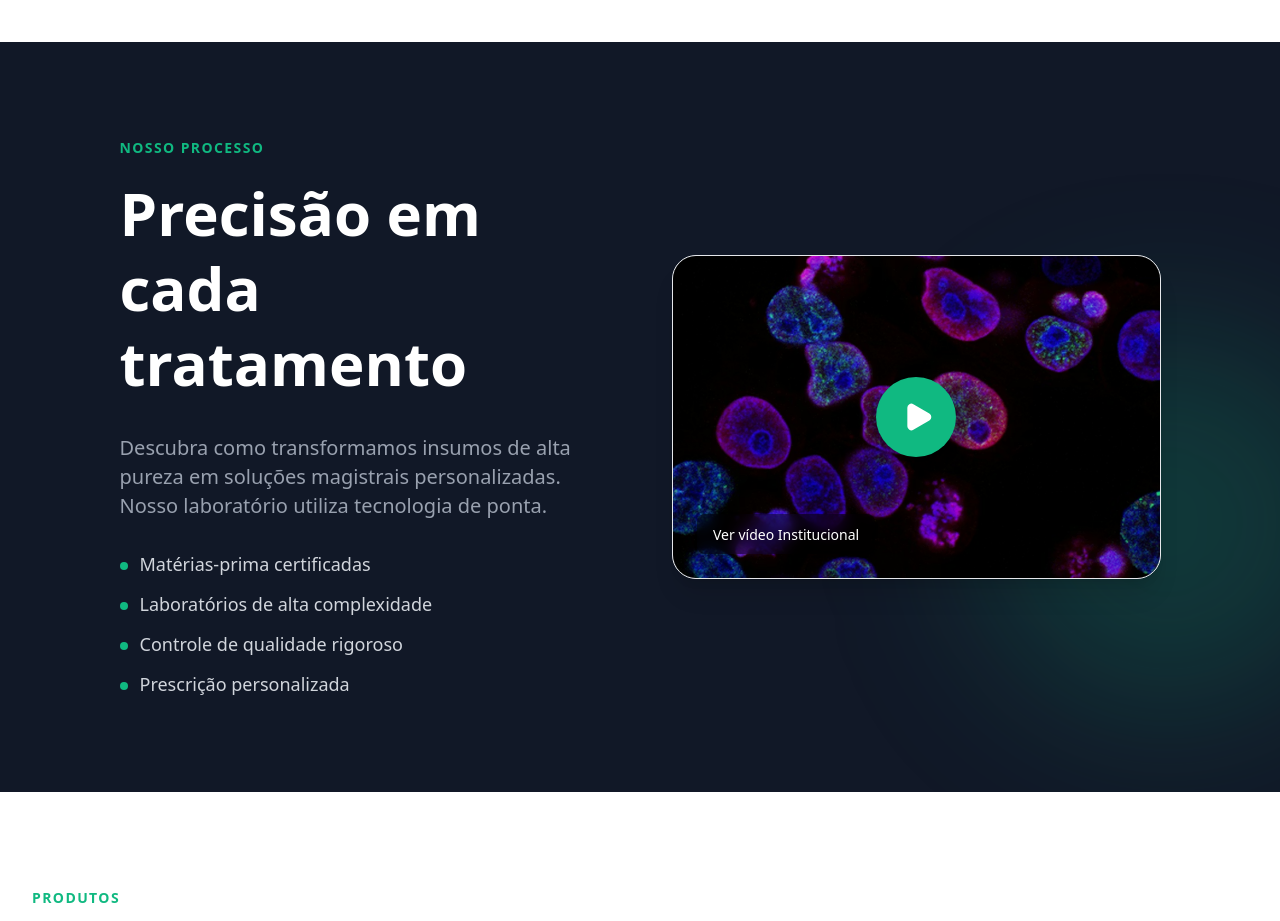
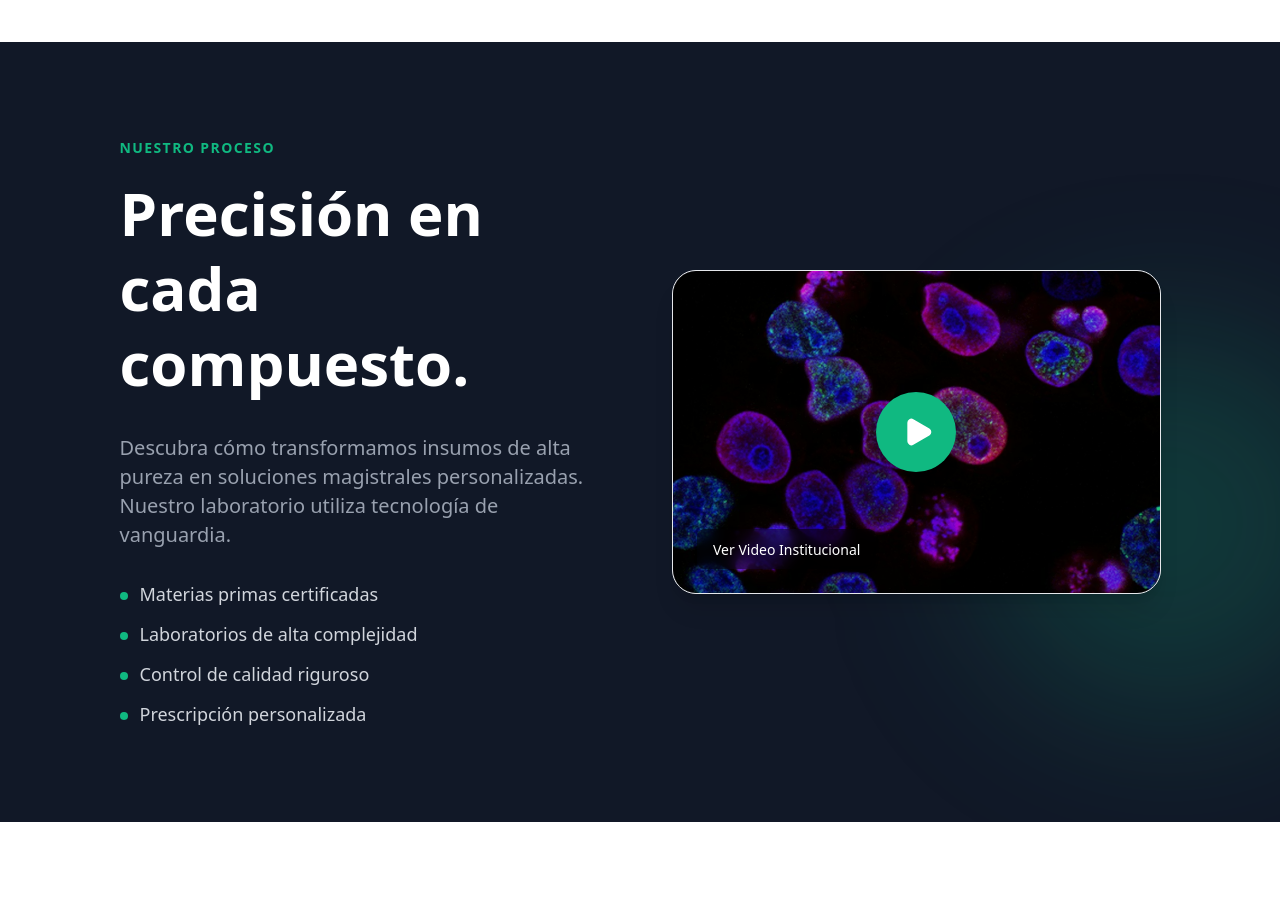
Before and after one commit to Rafael19722/desafio-frontend-singular, a Next.js app: page /es in a window 1280 px wide. Shown: the part 1340-2261 px from the top of the page. Built offline with nearby package versions, Linux system fonts and the light colour scheme.

Commit message:
feat: add the Spanish in process section

```diff
--- a/components/sections/Process.tsx
+++ b/components/sections/Process.tsx
@@ -1,15 +1,28 @@
 import Image from "next/image";
 import { Check, Play } from "lucide-react";
 
+interface ProcessProps {
+    subtitle: string
+    title: string
+    description: string
+    video_btn: string
+    list: {
+        item_1: string
+        item_2: string
+        item_3: string
+        item_4: string
+    }
+}
 
-const BENEFITS = [
-    "Matérias-prima certificadas",
-    "Laboratórios de alta complexidade",
-    "Controle de qualidade rigoroso",
-    "Prescrição personalizada"
-];
+export function Process({ dict }: ProcessProps) {
 
-export function Process() {
+    const BENEFITS = [
+        dict.list.item_1,
+        dict.list.item_2,
+        dict.list.item_3,
+        dict.list.item_4
+    ];
+
     return (
         <section className="relative bg-dark py-24 px-8 md:px-[119.5px] w-full overflow-hidden z-0">
 
@@ -19,18 +32,16 @@ export function Process() {
 
                 <div className="w-full md:w-[576px] flex flex-col gap-[17.5px]">
                     <span className="font-bold text-sm tracking-[0.1em] text-primary uppercase">
-                        Nosso processo
+                        {dict.subtitle}
                     </span>
 
                     <h2 className="font-heading font-bold text-6xl md:text-5x1 text-white leading-tight">
-                        Precisão em cada tratamento
+                        {dict.title}
                     </h2>
 
                     <div className="pt-[14.5px]">
                         <p className="font-sans font-normal text-xl leading-[29.25px] text-gray-400">
-                            Descubra como transformamos insumos de alta pureza em
-                            soluções magistrais personalizadas. Nosso laboratório utiliza
-                            tecnologia de ponta.
+                            {dict.description}
                         </p>
                     </div>
 
@@ -59,7 +70,7 @@ export function Process() {
                             </div>
                             <div className="absolute bottom-6 left-6 bg-black/40 backdrop-blur-sm px-4 py-2 rounded-lg shadow-sm">
                                 <span className="font-normal text-sm text-white">
-                                    Ver vídeo Institucional
+                                    {dict.video_btn}
                                 </span>
                             </div>
                         </div>
```
